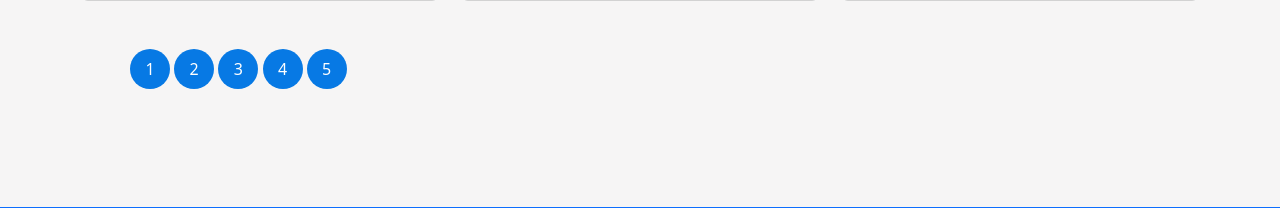
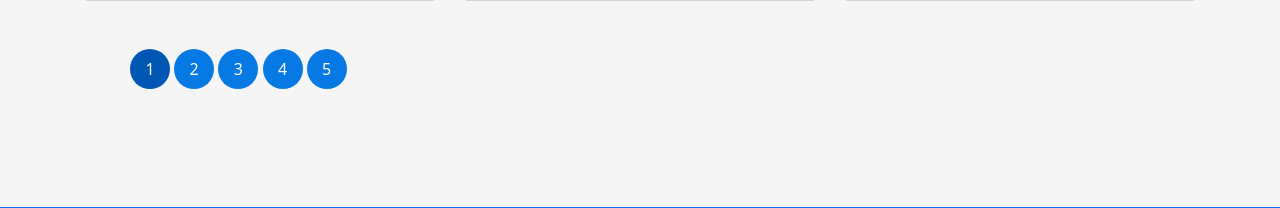
Before and after one commit to MACARIOLA/CAR-RENTAL-SYSTEM, a PHP site: page /CAR-RENTAL-SYSTEM-main/carspage.php?page-row=1 in a window 1280 px wide. Shown: the part 2533-2741 px from the top of the page. Run offline with PHP 8.4, Linux system fonts and the light colour scheme; data comes from the database, SQL or seed files in the repository; some web fonts are replaced.

Commit message:
Update carspage.php

```diff
--- a/carspage.php
+++ b/carspage.php
@@ -182,6 +182,10 @@ $result = mysqli_query($conn, $sql);
       .card-text{
         flex-grow: 1;
       }
+
+      .custom-pagination a.active {
+        background-color: #0056b3;
+      }
     </style>
 
 
@@ -340,9 +344,10 @@ $result = mysqli_query($conn, $sql);
           <div class="col-5 m-5">
             <div class="custom-pagination">
               <?php
-              for($counter = 1; $counter <= $pages; $counter++){
+              for($counter = 1; $counter <= $pages; $counter++) {
+                $activeClass = ($counter == $_GET['page-row']) ? 'active' : '';
               ?>
-                <a href="?page-row=<?php echo $counter ?>"><?php echo $counter ?></a>
+                <a href="?page-row=<?php echo $counter ?>" class="<?php echo $activeClass ?>"><?php echo $counter ?></a>
               <?php
               }
               ?>
```
